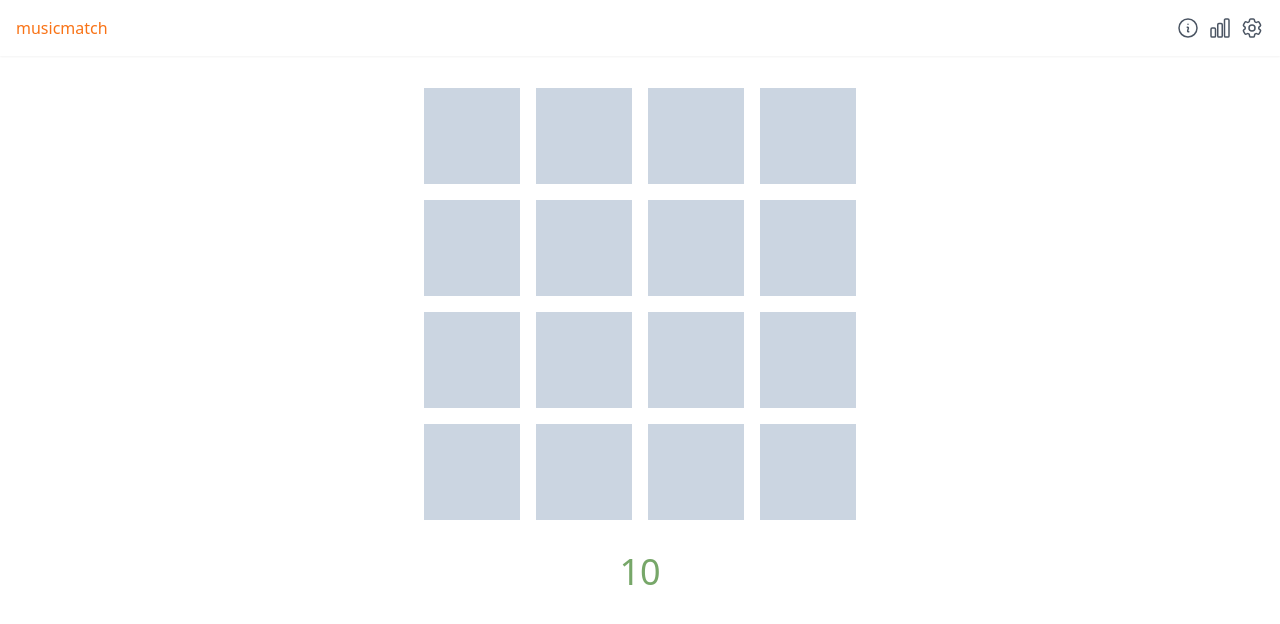
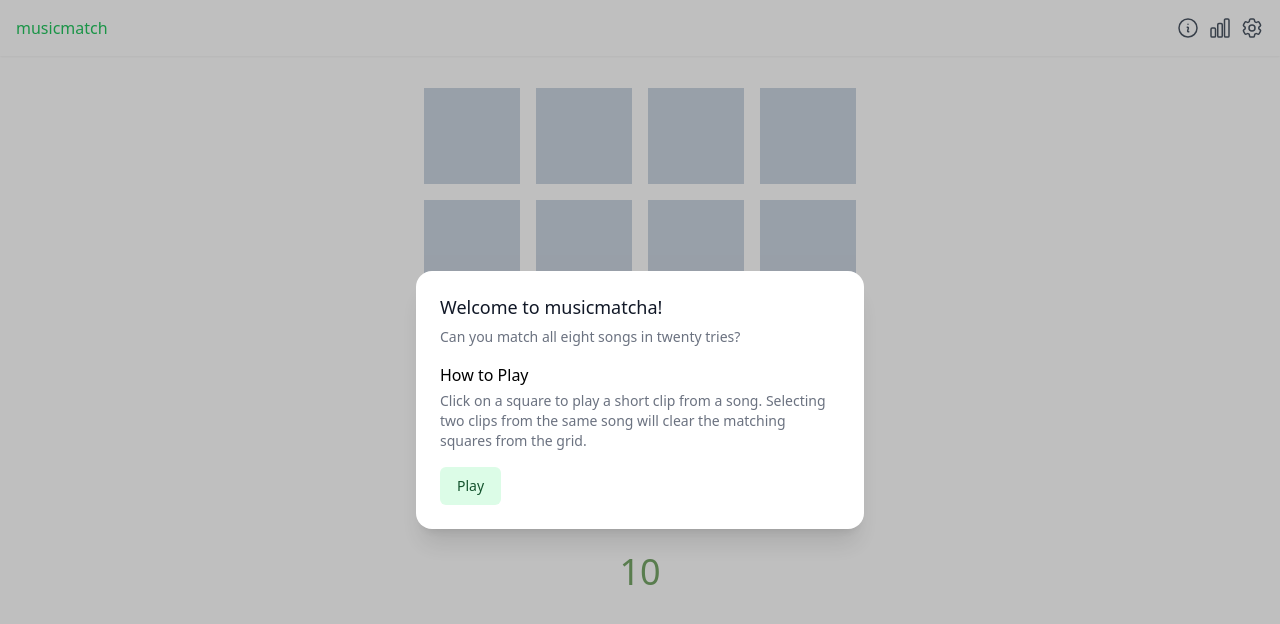
Before and after one commit to JacobMellick/musicmatcha, a Next.js app: page / in a window 1280 px wide. Both pictures are taken after a click on the button "Start Game". Shown: the top 624 px of the page. Built offline with nearby package versions, Linux system fonts and the light colour scheme.

Commit message:
changed colour scheme

```diff
--- a/components/Tile.tsx
+++ b/components/Tile.tsx
@@ -21,7 +21,7 @@
       <div
         className={`flex items-center justify-center ${
           isSelected
-            ? "bg-orange-300 hover:bg-orange-400"
+            ? "bg-green-300 hover:bg-green-400"
             : "bg-slate-300 hover:bg-slate-400"
         } hover:cursor-pointer transition-colors duration-300 h-16 w-16 lg:h-24 lg:w-24`}
         onClick={() => onClick(id)}
--- /dev/null
+++ b/components/cards/Card.tsx
@@ -0,0 +1,40 @@
+import StopIcon from "@/components/icons/StopIcon";
+import { PlayIcon } from "@heroicons/react/24/outline";
+import PauseIcon from "@/components/icons/PauseIcon";
+import { use, useState } from "react";
+
+type CardProps = {
+  name: string;
+  track_url: string;
+  artists: {
+    name: string;
+    artist_url: string;
+  }[];
+  onClick: any;
+};
+
+const Card = ({ name, track_url, artists, onClick }: CardProps) => {
+  const [isPlaying, setIsPlaying] = useState(true);
+  return (
+    <div className="flex border-2 rounded-md mx-8 p-2 sm:max-w-sm justify-between align-center">
+      <div className="">
+        <a href={track_url} className="text-sm">
+          {name}
+        </a>
+        <div>
+          {artists.map((artist) => (
+            <a className="text-gray-500 text-xs" href={artist.artist_url}>
+              {artist.name}{" "}
+            </a>
+          ))}
+        </div>
+      </div>
+
+      <button className="border-2 rounded-full w-8 h-8" onClick={onClick}>
+        <PlayIcon className="text-gray-600"></PlayIcon>
+      </button>
+    </div>
+  );
+};
+
+export default Card;
--- a/components/layout/Header.tsx
+++ b/components/layout/Header.tsx
@@ -5,19 +5,22 @@
   XMarkIcon,
 } from "@heroicons/react/24/outline";
 
+import { DEFAULT_TITLE } from "@/lib/constants";
+import { NUM_MOVES } from "@/lib/constants";
+
 import { motion } from "framer-motion";
 
 import { useState, Fragment } from "react";
 import { Dialog, Transition } from "@headlessui/react";
 
 const Header = () => {
-  let [infoModal, setInfoModal] = useState(false);
+  let [infoModal, setInfoModal] = useState(true);
   let [statsModal, setStatsModal] = useState(false);
   let [gearModal, setGearModal] = useState(false);
 
   return (
-    <div className="flex w-full p-4 shadow-sm justify-between mb-8">
-      <div className="text-orange-500">musicmatch</div>
+    <div className="flex w-full flex-start p-4 shadow-sm justify-between mb-8">
+      <div className="text-green-500">{DEFAULT_TITLE}</div>
       <div className="flex space-x-2">
         <InformationCircleIcon
           height={24}
@@ -45,75 +48,195 @@
         />
       </div>
 
-      <Dialog
-        open={infoModal}
-        onClose={() => setInfoModal(false)}
-        className="relative z-50"
-      >
-        <div className="fixed inset-0 bg-black/30" aria-hidden="true" />
-        <div className="fixed inset-0 flex items-center justify-center">
-          <Dialog.Panel className="w-full max-w-sm rounded bg-white p-4">
-            <div className="flex justify-between">
-              <Dialog.Title className="text-2xl font-bold pb-2">
-                How to Play
-              </Dialog.Title>
-              <motion.div whileHover={{ scale: 1.1 }} whileTap={{ scale: 0.9 }}>
-                <XMarkIcon
-                  className="text-gray-500 w-8 h-8 hover:cursor-pointer"
-                  onClick={() => setInfoModal(false)}
-                />
-              </motion.div>
+      <Transition appear show={infoModal} as={Fragment}>
+        <Dialog
+          as="div"
+          className="relative z-10"
+          onClose={() => setInfoModal(false)}
+        >
+          <Transition.Child
+            as={Fragment}
+            enter="ease-out duration-300"
+            enterFrom="opacity-0"
+            enterTo="opacity-100"
+            leave="ease-in duration-200"
+            leaveFrom="opacity-100"
+            leaveTo="opacity-0"
+          >
+            <div className="fixed inset-0 bg-black bg-opacity-25" />
+          </Transition.Child>
+
+          <div className="fixed inset-0 overflow-y-auto">
+            <div className="flex min-h-full items-center justify-center p-4 text-center">
+              <Transition.Child
+                as={Fragment}
+                enter="ease-out duration-300"
+                enterFrom="opacity-0 scale-95"
+                enterTo="opacity-100 scale-100"
+                leave="ease-in duration-200"
+                leaveFrom="opacity-100 scale-100"
+                leaveTo="opacity-0 scale-95"
+              >
+                <Dialog.Panel className="w-full max-w-md transform overflow-hidden rounded-2xl bg-white p-6 text-left align-middle shadow-xl transition-all">
+                  <Dialog.Title
+                    as="h3"
+                    className="text-lg font-medium leading-6 text-gray-900"
+                  >
+                    Welcome to musicmatcha!
+                  </Dialog.Title>
+                  <div className="mt-2 mb-4">
+                    <p className="text-sm text-gray-500">
+                      Can you match all eight songs in twenty tries?
+                    </p>
+                  </div>
+                  <h3 className="text-md">How to Play</h3>
+
+                  <p className="text-sm text-gray-500 mt-1">
+                    Click on a square to play a short clip from a song.
+                    Selecting two clips from the same song will clear the
+                    matching squares from the grid.
+                  </p>
+
+                  <div className="mt-4">
+                    <button
+                      type="button"
+                      className="inline-flex justify-center rounded-md border border-transparent bg-green-100 px-4 py-2 text-sm font-medium text-green-900 hover:bg-green-200 focus:outline-none focus-visible:ring-2 focus-visible:ring-green-500 focus-visible:ring-offset-2"
+                      onClick={() => setInfoModal(false)}
+                    >
+                      Play
+                    </button>
+                  </div>
+                </Dialog.Panel>
+              </Transition.Child>
             </div>
+          </div>
+        </Dialog>
+      </Transition>
+      <Transition appear show={statsModal} as={Fragment}>
+        <Dialog
+          as="div"
+          className="relative z-10"
+          onClose={() => setStatsModal(false)}
+        >
+          <Transition.Child
+            as={Fragment}
+            enter="ease-out duration-300"
+            enterFrom="opacity-0"
+            enterTo="opacity-100"
+            leave="ease-in duration-200"
+            leaveFrom="opacity-100"
+            leaveTo="opacity-0"
+          >
+            <div className="fixed inset-0 bg-black bg-opacity-25" />
+          </Transition.Child>
 
-            <p className="pb-4">Match the music!</p>
-          </Dialog.Panel>
-        </div>
-      </Dialog>
+          <div className="fixed inset-0 overflow-y-auto">
+            <div className="flex min-h-full items-center justify-center p-4 text-center">
+              <Transition.Child
+                as={Fragment}
+                enter="ease-out duration-300"
+                enterFrom="opacity-0 scale-95"
+                enterTo="opacity-100 scale-100"
+                leave="ease-in duration-200"
+                leaveFrom="opacity-100 scale-100"
+                leaveTo="opacity-0 scale-95"
+              >
+                <Dialog.Panel className="w-full max-w-md transform overflow-hidden rounded-2xl bg-white p-6 text-left align-middle shadow-xl transition-all">
+                  <Dialog.Title
+                    as="h3"
+                    className="text-lg font-medium leading-6 text-gray-900"
+                  >
+                    Stats
+                  </Dialog.Title>
+                  <div className="mt-2">
+                    <p className="text-sm text-gray-500"></p>
+                  </div>
+                  <h3 className="text-md">Songs Guessed</h3>
 
-      <Dialog
-        open={gearModal}
-        onClose={() => setGearModal(false)}
-        className="relative z-50"
-      >
-        <div className="fixed inset-0 bg-black/30" aria-hidden="true" />
-        <div className="fixed inset-0 flex items-center justify-center">
-          <Dialog.Panel className="w-full max-w-sm rounded bg-white p-4">
-            <div className="flex justify-between">
-              <Dialog.Title className="text-2xl font-bold pb-2">
-                Settings
-              </Dialog.Title>
-              <XMarkIcon
-                className="text-gray-500 w-8 h-8 hover:cursor-pointer"
-                onClick={() => setGearModal(false)}
-              />
+                  <p className="text-sm text-gray-500 mt-1">
+                    Click on a square to play a short clip from a song.
+                    Selecting two clips from the same song will clear the
+                    matching squares from the grid.
+                  </p>
+                  <h3 className="text-md">Songs Missed</h3>
+
+                  <p className="text-sm text-gray-500 mt-1">
+                    Click on a square to play a short clip from a song.
+                    Selecting two clips from the same song will clear the
+                    matching squares from the grid.
+                  </p>
+                  <div className="mt-4">
+                    <button
+                      type="button"
+                      className="inline-flex justify-center rounded-md border border-transparent bg-green-100 px-4 py-2 text-sm font-medium text-green-900 hover:bg-green-200 focus:outline-none focus-visible:ring-2 focus-visible:ring-green-500 focus-visible:ring-offset-2"
+                    >
+                      Go to Playlist
+                    </button>
+                  </div>
+                </Dialog.Panel>
+              </Transition.Child>
             </div>
+          </div>
+        </Dialog>
+      </Transition>
 
-            <p className="pb-4">Settings n stuff</p>
-          </Dialog.Panel>
-        </div>
-      </Dialog>
-      <Dialog
-        open={statsModal}
-        onClose={() => setStatsModal(false)}
-        className="relative z-50"
-      >
-        <div className="fixed inset-0 bg-black/30" aria-hidden="true" />
-        <div className="fixed inset-0 flex items-center justify-center">
-          <Dialog.Panel className="w-full max-w-sm rounded bg-white p-4">
-            <div className="flex justify-between">
-              <Dialog.Title className="text-2xl font-bold pb-2">
-                Stats
-              </Dialog.Title>
-              <XMarkIcon
-                className="text-gray-500 w-8 h-8 hover:cursor-pointer"
-                onClick={() => setStatsModal(false)}
-              />
+      <Transition appear show={gearModal} as={Fragment}>
+        <Dialog
+          as="div"
+          className="relative z-10"
+          onClose={() => setGearModal(false)}
+        >
+          <Transition.Child
+            as={Fragment}
+            enter="ease-out duration-300"
+            enterFrom="opacity-0"
+            enterTo="opacity-100"
+            leave="ease-in duration-200"
+            leaveFrom="opacity-100"
+            leaveTo="opacity-0"
+          >
+            <div className="fixed inset-0 bg-black bg-opacity-25" />
+          </Transition.Child>
+
+          <div className="fixed inset-0 overflow-y-auto">
+            <div className="flex min-h-full items-center justify-center p-4 text-center">
+              <Transition.Child
+                as={Fragment}
+                enter="ease-out duration-300"
+                enterFrom="opacity-0 scale-95"
+                enterTo="opacity-100 scale-100"
+                leave="ease-in duration-200"
+                leaveFrom="opacity-100 scale-100"
+                leaveTo="opacity-0 scale-95"
+              >
+                <Dialog.Panel className="w-full max-w-md transform overflow-hidden rounded-2xl bg-white p-6 text-left align-middle shadow-xl transition-all">
+                  <Dialog.Title
+                    as="h3"
+                    className="text-lg font-medium leading-6 text-gray-900"
+                  >
+                    Payment successful
+                  </Dialog.Title>
+                  <div className="mt-2">
+                    <p className="text-sm text-gray-500">
+                      Your payment has been successfully submitted. We’ve sent
+                      you an email with all of the details of your order.
+                    </p>
+                  </div>
+
+                  <div className="mt-4">
+                    <button
+                      type="button"
+                      className="inline-flex justify-center rounded-md border border-transparent bg-blue-100 px-4 py-2 text-sm font-medium text-blue-900 hover:bg-blue-200 focus:outline-none focus-visible:ring-2 focus-visible:ring-blue-500 focus-visible:ring-offset-2"
+                    >
+                      Got it, thanks!
+                    </button>
+                  </div>
+                </Dialog.Panel>
+              </Transition.Child>
             </div>
-
-            <p className="pb-4">These are your stats</p>
-          </Dialog.Panel>
-        </div>
-      </Dialog>
+          </div>
+        </Dialog>
+      </Transition>
     </div>
   );
 };
```
